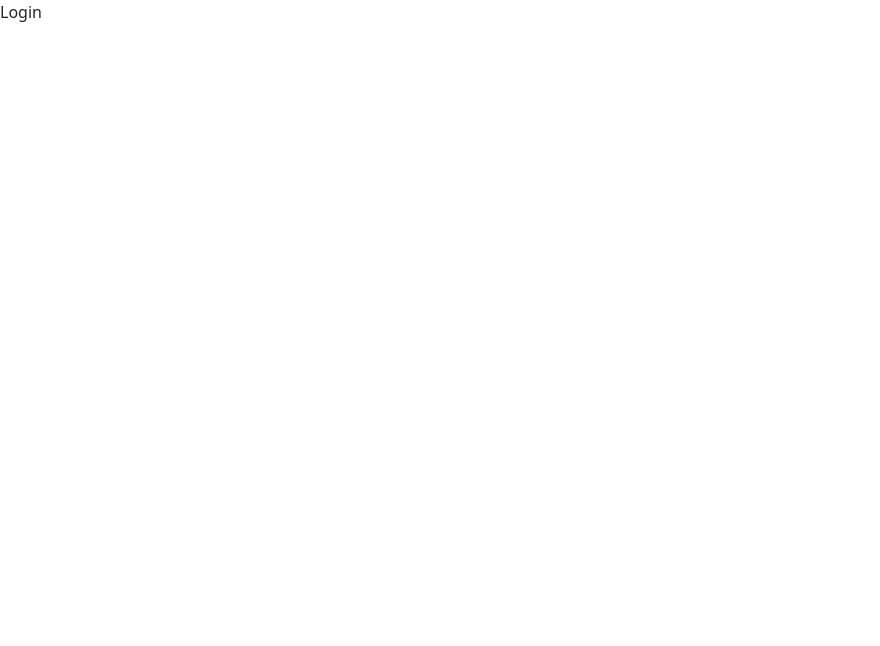
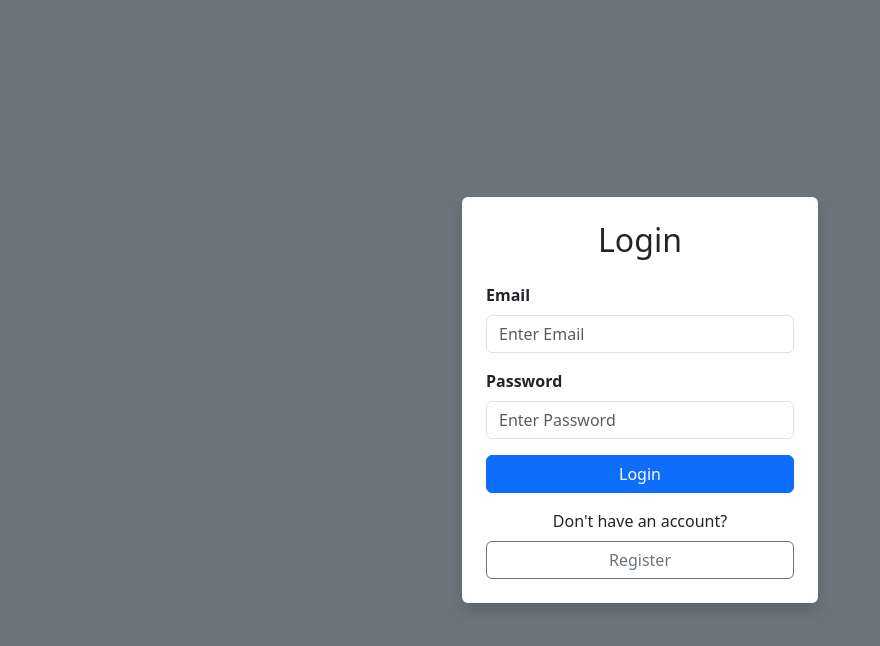
Before and after one commit to Jude0315/Hail-Jack, a React app in the folder frontend/: page /login in a window 1280 px wide. Shown: the top 646 px of the page, without its empty margins (0-880 px from the left). Built offline with nearby package versions, Linux system fonts and the light colour scheme; the HTML template or start-up script is replaced by a standard one.

Commit message:
Registration form connection  succcesful

```diff
--- a/frontend/src/Login.jsx
+++ b/frontend/src/Login.jsx
@@ -1,13 +1,87 @@
-import React from "react";
+import { useState } from "react";
+import { useNavigate, Link } from "react-router-dom";
+import axios from "axios";
 
+function Login() {
+  const [email, setEmail] = useState("");
+  const [password, setPassword] = useState("");
 
-function Login(){
+  const navigate = useNavigate();
 
-    return(
-        <div>
-            Login
+  const handleSubmit = (e) => {
+    e.preventDefault();
+
+    axios
+      .post("http://localhost:3001/login", { email, password })
+      .then((result) => {
+        console.log(result);
+        navigate("/home");
+      })
+      .catch((err) => console.log(err));
+  };
+
+  return (
+    <div className="bg-secondary min-vh-100 d-flex align-items-center">
+      <div className="container">
+        <div className="row justify-content-center">
+          <div className="col-12 col-sm-10 col-md-6 col-lg-4">
+            <div className="bg-white p-4 rounded shadow">
+              <h2 className="text-center mb-4">Login</h2>
+
+              <form onSubmit={handleSubmit}>
+                {/* Email */}
+                <div className="mb-3">
+                  <label htmlFor="email" className="form-label">
+                    <strong>Email</strong>
+                  </label>
+                  <input
+                    id="email"
+                    type="email"
+                    placeholder="Enter Email"
+                    className="form-control"
+                    required
+                    value={email}
+                    onChange={(e) => setEmail(e.target.value)}
+                  />
+                </div>
+
+                {/* Password */}
+                <div className="mb-3">
+                  <label htmlFor="password" className="form-label">
+                    <strong>Password</strong>
+                  </label>
+                  <input
+                    id="password"
+                    type="password"
+                    placeholder="Enter Password"
+                    className="form-control"
+                    required
+                    value={password}
+                    onChange={(e) => setPassword(e.target.value)}
+                  />
+                </div>
+
+                <button type="submit" className="btn btn-primary w-100">
+                  Login
+                </button>
+
+                <p className="text-center mt-3 mb-2">
+                  Don't have an account?
+                </p>
+
+                <Link
+                  to="/register"
+                  className="btn btn-outline-secondary w-100"
+                >
+                  Register
+                </Link>
+              </form>
+            </div>
+          </div>
         </div>
-    )
+      </div>
+    </div>
+  );
 }
 
 export default Login;
--- a/frontend/src/Signup.jsx
+++ b/frontend/src/Signup.jsx
@@ -1,8 +1,25 @@
 import { useState } from "react";
 import { Link } from "react-router-dom";
-
+import axios from 'axios'
+import { useNavigate } from "react-router-dom";
 
 function Signup() {
+
+  const [name, setName] = useState()
+  const [email, setEmail] = useState()
+  const [password, setPassword] = useState()
+  const navigate =useNavigate();
+
+  const handleSubmit = (e) => {
+    e.preventDefault()
+    axios.post('http://localhost:3001/register', {name, email, password})
+    .then(result => {console.log(result)
+
+    navigate('/login')
+     })
+    .catch(err=> console.log(err))
+}
+
   return (
     <div className="bg-secondary min-vh-100 d-flex align-items-center">
       <div className="container">
@@ -11,7 +28,7 @@ function Signup() {
             <div className="bg-white p-4 rounded shadow">
               <h2 className="text-center mb-4">Register</h2>
 
-              <form>
+              <form onSubmit={handleSubmit}>
                 {/* Name */}
                 <div className="mb-3">
                   <label htmlFor="name" className="form-label">
@@ -24,6 +41,7 @@ function Signup() {
                     name="name"
                     className="form-control"
                     required
+                    onChange={(e)=> setName(e.target.value)}
                   />
                 </div>
 
@@ -39,6 +57,8 @@ function Signup() {
                     name="email"
                     className="form-control"
                     required
+                     onChange={(e)=> setEmail(e.target.value)}
+
                   />
                 </div>
 
@@ -54,6 +74,8 @@ function Signup() {
                     name="password"
                     className="form-control"
                     required
+                  onChange={(e)=> setPassword(e.target.value)}
+
                   />
                 </div>
 
```
Also changed, not shown: 2 other files (tests, documents, lock files or other folders).
